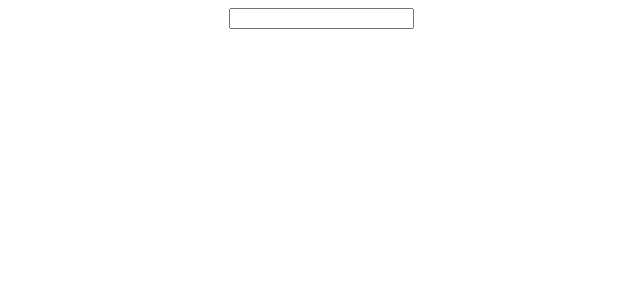
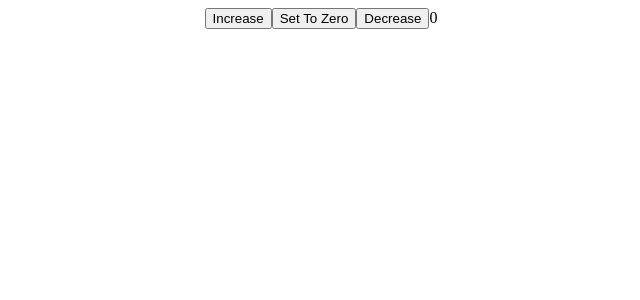
Before and after one commit to RodicaNegura/to-do-list-react, a React (Create React App) app: page / in a window 1280 px wide. Shown: the top 300 px of the page, without its empty margins (319-959 px from the left). Built offline with nearby package versions, Linux system fonts and the light colour scheme.

Commit message:
States Exercise

```diff
--- a/src/App.js
+++ b/src/App.js
@@ -3,15 +3,31 @@
 import { useState } from 'react';
 
 function App() {
- const [inputValue, setInputValue] = useState("");
+ const [count, setCount] = useState(0);
 
- const handleInputChange = (event) => {
-  setInputValue(event.target.value)
+ const increase = () => {
+  setCount(count + 1);
  }
+
+ const setToZero = () => {
+  setCount(0);
+ }
+
+ const decrease = () => {
+  setCount(count - 1);
+ }
+
+
   return (
     <div className="App">
-      <input type='text' onChange={handleInputChange}/>
-      {inputValue}
+      {/* <button onClick={() => setCount(count + 1)}> Increase </button>
+      <button onClick={() => setCount(count - 1)}> Decrease </button>
+      <button  onClick={() => setCount(0)}> Set To Zero </button> */}
+
+      <button onClick={increase}>Increase</button>
+      <button onClick={setToZero}>Set To Zero</button>
+      <button onClick={decrease}>Decrease</button>
+      {count}
     </div>
   );
 }
```
